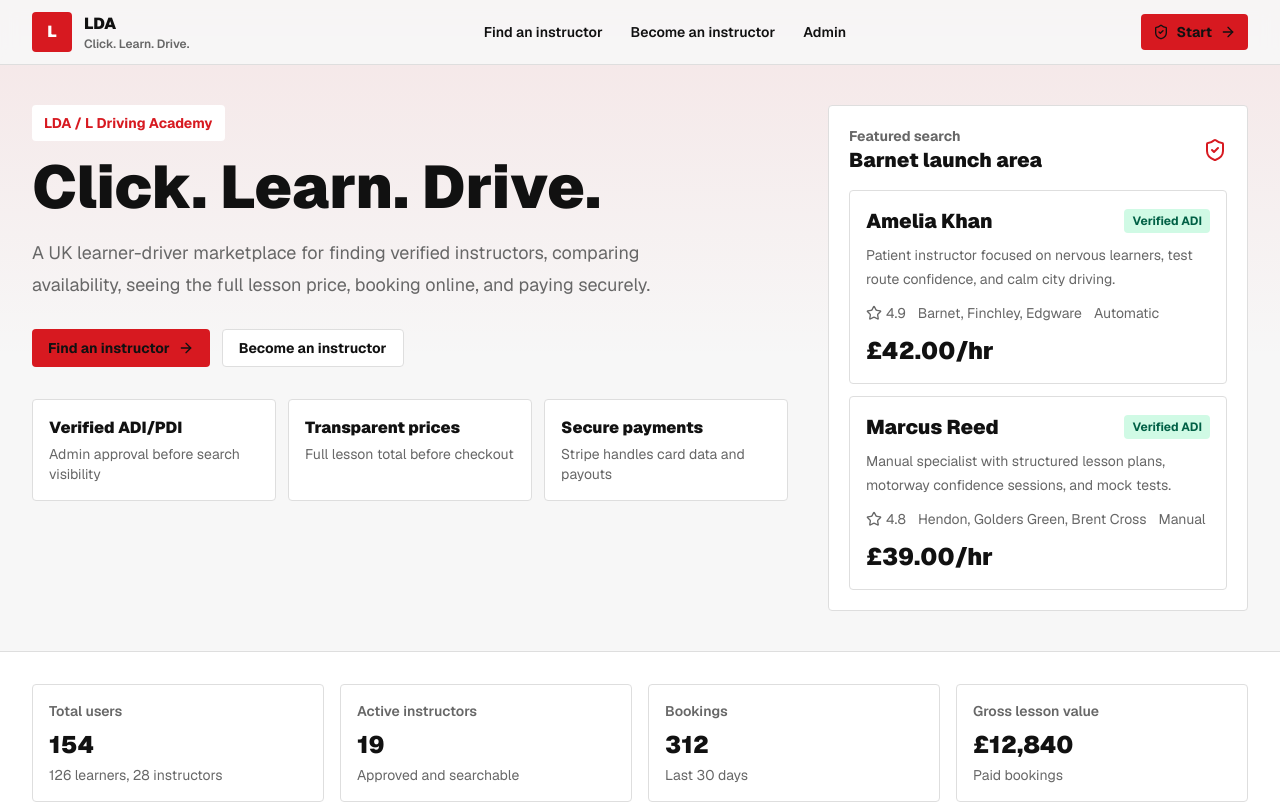
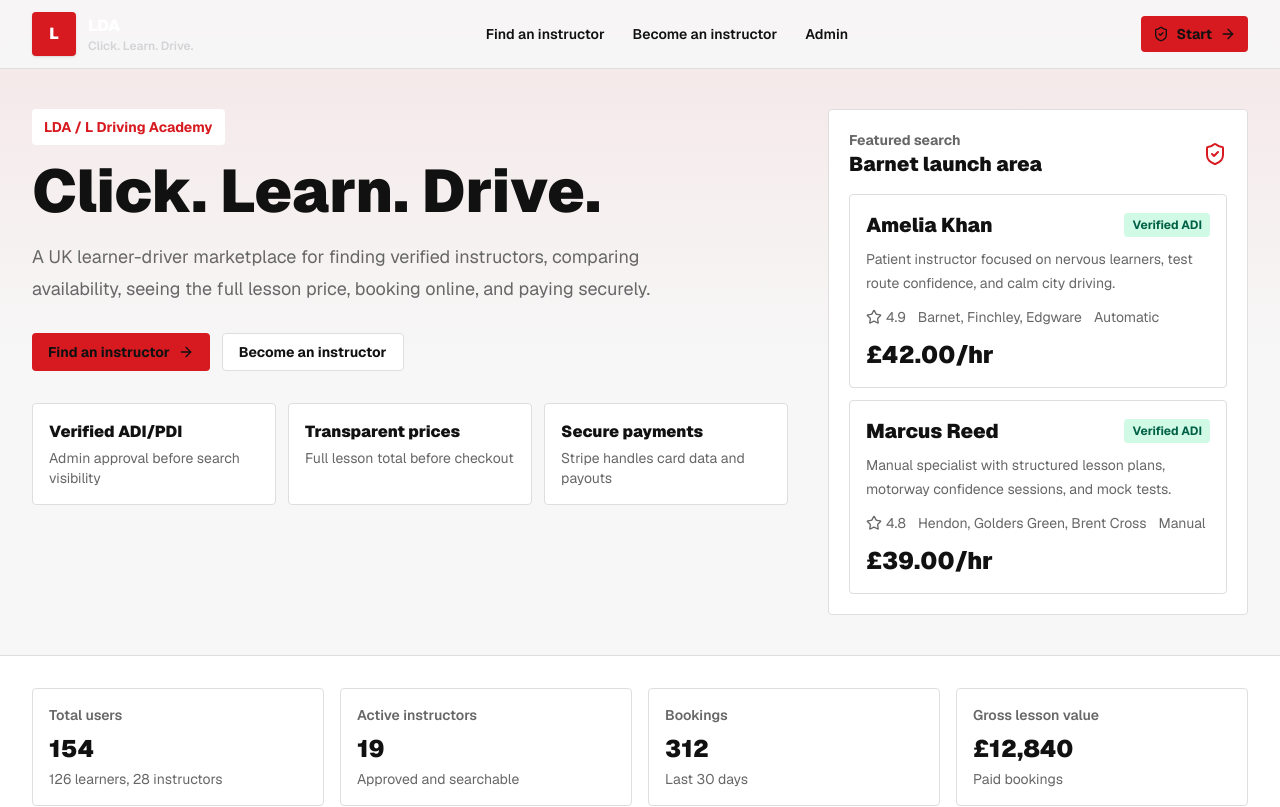
Before and after one commit to LDrivingAcademy/LDA, a Next.js app: page / in a window 1280 px wide. Shown: the top 807 px of the page. Built offline with nearby package versions, Linux system fonts and the light colour scheme.

Commit message:
Update LDA header branding

```diff
--- a/src/components/brand.tsx
+++ b/src/components/brand.tsx
@@ -2,11 +2,11 @@ import Link from "next/link";
 
 export function Brand() {
   return (
-    <Link href="/" className="flex items-center gap-3 focus-ring rounded-sm">
-      <div className="grid h-10 w-10 place-items-center rounded bg-brand text-base font-black text-white">L</div>
-      <div className="leading-tight">
+    <Link href="/" className="flex items-center gap-3 rounded-sm focus-ring">
+      <div className="grid h-11 w-11 place-items-center rounded bg-brand text-base font-black text-white shadow-sm">L</div>
+      <div className="leading-tight text-white">
         <div className="text-base font-black tracking-normal">LDA</div>
-        <div className="text-xs font-semibold text-muted">Click. Learn. Drive.</div>
+        <div className="text-xs font-semibold text-zinc-300">Click. Learn. Drive.</div>
       </div>
     </Link>
   );
```
